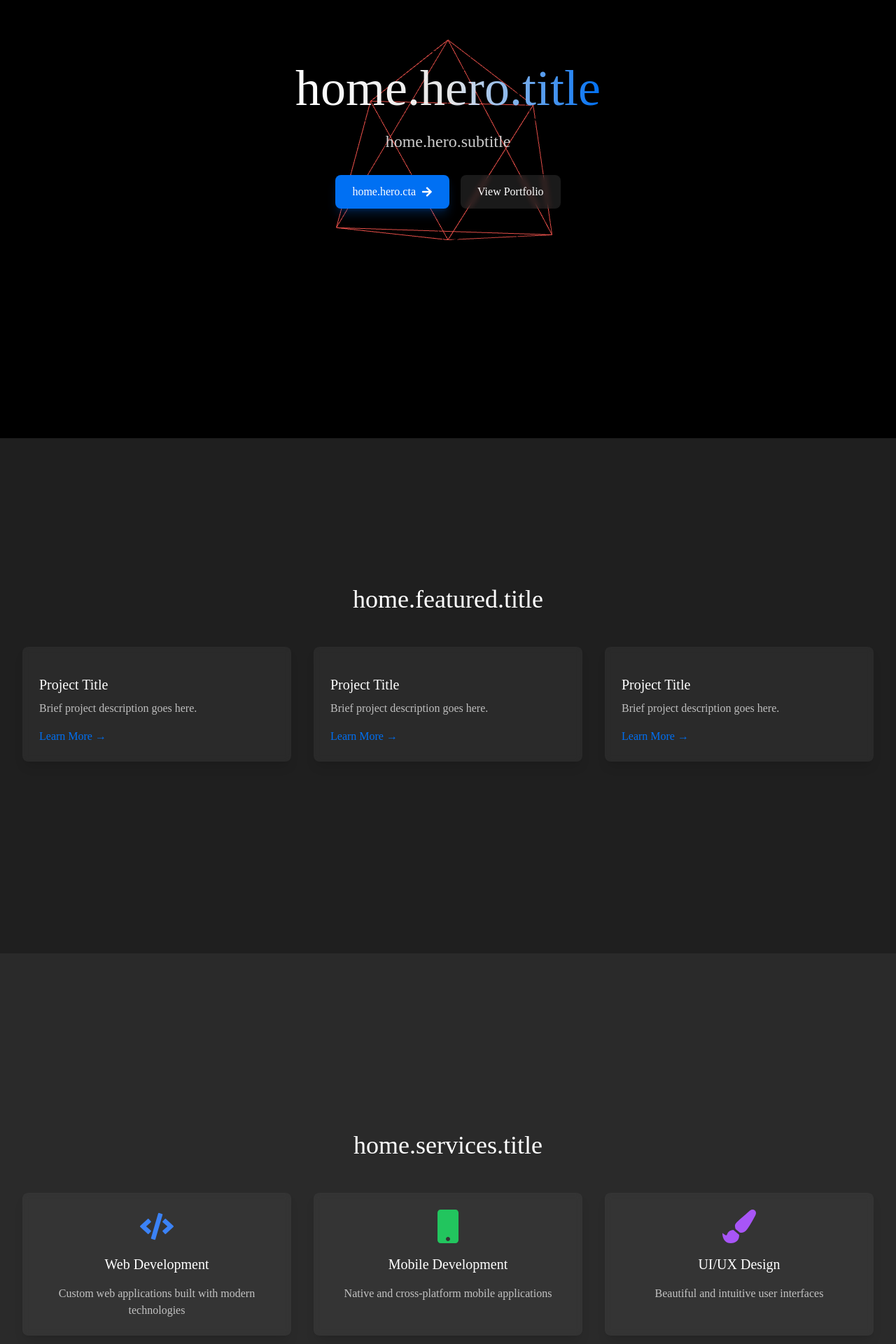
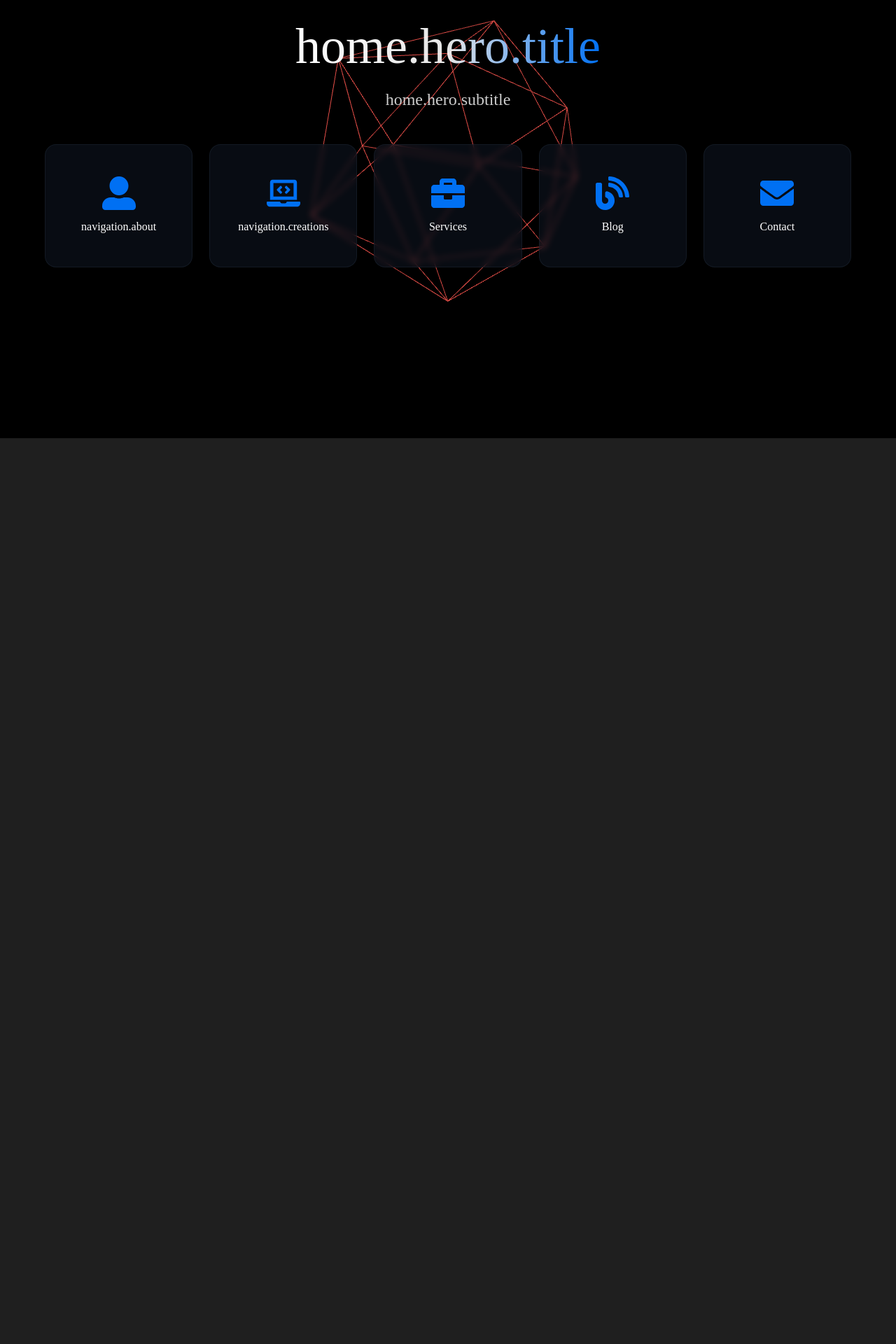
Before and after one commit to appar377/my-portfolio, a Next.js app: page /en in a window 1280 px wide. Shown: the part 174-2094 px from the top of the page at 70% size. After the commit the page ends 800 px from the top, so only its background shows below. Built offline with nearby package versions, Linux system fonts and the light colour scheme.

Commit message:
UI/UXの改善

```diff
--- a/src/app/[locale]/layout.tsx
+++ b/src/app/[locale]/layout.tsx
@@ -1,7 +1,7 @@
 'import client';
 import { NextIntlClientProvider } from 'next-intl';
-import Header from '@/components/Header';
 import Background from '@/components/Background';
+import SettingLang from '@/components/SettingLang';
 import '@/app/globals.css';
 import type { ReactNode } from 'react';
 
@@ -27,7 +27,9 @@ export default async function LocaleLayout({
       <html lang={locale}>
         <body>
           <Background />
-          <Header />
+          <div className="fixed top-4 right-4 z-50">
+            <SettingLang />
+          </div>
           <main>{children}</main>
         </body>
       </html>
--- a/src/app/[locale]/page.tsx
+++ b/src/app/[locale]/page.tsx
@@ -3,152 +3,85 @@
 import { useTranslations } from 'next-intl';
 import { motion } from 'framer-motion';
 import Link from 'next/link';
-import { FaArrowRight, FaCode, FaMobile, FaPaintBrush } from 'react-icons/fa';
+import { FaArrowRight, FaUserAlt, FaLaptopCode, FaBriefcase, FaBlog, FaEnvelope } from 'react-icons/fa';
 
-const services = [
-  {
-    id: 'webDev',
-    icon: FaCode,
-    color: 'text-blue-500',
-  },
-  {
-    id: 'mobileDev',
-    icon: FaMobile,
-    color: 'text-green-500',
-  },
-  {
-    id: 'design',
-    icon: FaPaintBrush,
-    color: 'text-purple-500',
-  },
+// アニメーションバリアント
+const containerVariants = {
+  hidden: { opacity: 0 },
+  visible: {
+    opacity: 1,
+    transition: {
+      staggerChildren: 0.1,
+      delayChildren: 0.3
+    }
+  }
+};
+
+const itemVariants = {
+  hidden: { y: 20, opacity: 0 },
+  visible: {
+    y: 0,
+    opacity: 1,
+    transition: { duration: 0.5 }
+  }
+};
+
+// ナビゲーションアイテム
+const navigationItems = [
+  { path: '/about', icon: FaUserAlt, labelKey: 'navigation.about' },
+  { path: '/creations', icon: FaLaptopCode, labelKey: 'navigation.creations' },
+  { path: '/services', icon: FaBriefcase, labelKey: 'navigation.services' },
+  { path: '/blog', icon: FaBlog, labelKey: 'navigation.blog' },
+  { path: '/contact', icon: FaEnvelope, labelKey: 'navigation.contact' }
 ];
 
 export default function Home() {
   const t = useTranslations();
-  console.log(t("home.hero.title"), t)
 
   return (
-    <div className="snap-y snap-mandatory">
-      {/* Hero Section */}
-      <section className="relative h-[calc(100vh-4rem)] flex items-center justify-center overflow-hidden snap-start">
-        {/* Removed gradient overlays for seamless 3D background */}
-
-        {/* Content */}
-        <div className="container relative z-10 text-center flex flex-col items-center justify-center h-full">
-          <motion.h1
-            initial={{ opacity: 0, y: 20 }}
+    <div className="flex flex-col items-center justify-center min-h-screen px-4 pb-10">
+      {/* ロゴとタイトル */}
+      <motion.div
+        initial={{ opacity: 0, y: -20 }}
         animate={{ opacity: 1, y: 0 }}
         transition={{ duration: 0.8 }}
-            className="text-5xl md:text-7xl font-display mb-6 bg-clip-text text-transparent bg-gradient-to-r from-white via-white/90 to-accent"
+        className="text-center mb-12"
       >
+        <h1 className="text-5xl md:text-7xl font-display mb-6 bg-clip-text text-transparent bg-gradient-to-r from-white via-white/90 to-accent">
           {t('home.hero.title')}
-          </motion.h1>
-          <motion.p
-            initial={{ opacity: 0, y: 20 }}
-            animate={{ opacity: 1, y: 0 }}
-            transition={{ duration: 0.8, delay: 0.2 }}
-            className="text-xl md:text-2xl text-white/80 mb-8 max-w-2xl mx-auto"
+        </h1>
+        <p className="text-xl md:text-2xl text-white/80 max-w-2xl mx-auto">
+          {t('home.hero.subtitle')}
+        </p>
+      </motion.div>
+
+      {/* ナビゲーションカード */}
+      <motion.div
+        variants={containerVariants}
+        initial="hidden"
+        animate="visible"
+        className="grid grid-cols-1 md:grid-cols-3 lg:grid-cols-5 gap-4 md:gap-6 max-w-6xl w-full"
       >
-            {t('home.hero.subtitle')}
-          </motion.p>
-          <motion.div
-            initial={{ opacity: 0, y: 20 }}
-            animate={{ opacity: 1, y: 0 }}
-            transition={{ duration: 0.8, delay: 0.4 }}
-            className="space-x-4"
-          >
-            <Link
-              href="/contact"
-              className="btn btn-primary shadow-lg shadow-accent/25 hover:shadow-accent/40 hover:scale-105 transition-all duration-300"
-            >
-              {t('home.hero.cta')}
-              <FaArrowRight className="ml-2" />
-            </Link>
-            <Link
-              href="/portfolio"
-              className="btn btn-secondary backdrop-blur-sm hover:scale-105 transition-all duration-300"
-            >
-              View Portfolio
-            </Link>
-          </motion.div>
-        </div>
-      </section>
-
-      {/* Featured Projects Section */}
-      <section className="snap-start min-h-screen flex flex-col justify-center py-20">
-        <div className="container">
-          <motion.h2
-            initial={{ opacity: 0, y: 20 }}
-            whileInView={{ opacity: 1, y: 0 }}
-            transition={{ duration: 0.5 }}
-            viewport={{ once: true }}
-            className="text-3xl md:text-4xl font-display text-center mb-12"
-          >
-            {t('home.featured.title')}
-          </motion.h2>
-          <div className="grid md:grid-cols-2 lg:grid-cols-3 gap-8">
-            {[1, 2, 3].map((_, index) => (
-              <motion.div
-                key={index}
-                initial={{ opacity: 0, y: 20 }}
-                whileInView={{ opacity: 1, y: 0 }}
-                transition={{ duration: 0.5, delay: index * 0.1 }}
-                viewport={{ once: true }}
-                className="card group hover:bg-foreground/10 transition-colors"
-              >
-                <div className="aspect-w-16 aspect-h-9 mb-4 overflow-hidden rounded-lg">
-                  <div className="w-full h-full bg-foreground/20" />
-                </div>
-                <h3 className="text-xl font-display mb-2">Project Title</h3>
-                <p className="text-foreground/70 mb-4">Brief project description goes here.</p>
-                <Link href="/portfolio" className="text-accent hover:text-accent-hover">
-                  Learn More →
-                </Link>
-              </motion.div>
-            ))}
-          </div>
-        </div>
-      </section>
-
-      {/* Services Preview Section */}
-      <section className="snap-start min-h-screen flex flex-col justify-center py-20 bg-foreground/5">
-        <div className="container">
-          <motion.h2
-            initial={{ opacity: 0, y: 20 }}
-            whileInView={{ opacity: 1, y: 0 }}
-            transition={{ duration: 0.5 }}
-            viewport={{ once: true }}
-            className="text-3xl md:text-4xl font-display text-center mb-12"
-          >
-            {t('home.services.title')}
-          </motion.h2>
-          <div className="grid md:grid-cols-3 gap-8">
-            {services.map((service, index) => {
-              const Icon = service.icon;
+        {navigationItems.map((item) => {
+          const Icon = item.icon;
           return (
             <motion.div
-                  key={service.id}
-                  initial={{ opacity: 0, y: 20 }}
-                  whileInView={{ opacity: 1, y: 0 }}
-                  transition={{ duration: 0.5, delay: index * 0.1 }}
-                  viewport={{ once: true }}
-                  className="card text-center hover:bg-foreground/10 transition-colors"
+              key={item.path}
+              variants={itemVariants}
+              whileHover={{ scale: 1.05, y: -5 }}
+              whileTap={{ scale: 0.95 }}
+              className="group"
             >
-                  <div className={`${service.color} mb-4`}>
-                    <Icon className="w-12 h-12 mx-auto" />
-                  </div>
-                  <h3 className="text-xl font-display mb-4">
-                    {t(`services.${service.id}.title`)}
-                  </h3>
-                  <p className="text-foreground/70">
-                    {t(`services.${service.id}.description`)}
-                  </p>
+              <Link href={item.path} className="flex flex-col items-center justify-center h-36 md:h-44 w-full bg-gray-900/50 backdrop-blur-sm rounded-2xl border border-gray-800/50 hover:border-accent/50 shadow-lg transition-all duration-300 hover:shadow-accent/20 overflow-hidden relative">
+                <div className="absolute inset-0 bg-gradient-to-br from-transparent to-accent/5 opacity-0 group-hover:opacity-100 transition-opacity duration-300" />
+                <Icon className="text-4xl md:text-5xl mb-3 text-accent group-hover:text-accent" />
+                <span className="text-white font-medium">{t(item.labelKey)}</span>
+                <div className="absolute -bottom-1 left-0 w-full h-1 bg-gradient-to-r from-transparent via-accent to-transparent transform scale-x-0 group-hover:scale-x-100 transition-transform duration-300" />
+              </Link>
             </motion.div>
           );
         })}
-          </div>
-        </div>
-      </section>
+      </motion.div>
     </div>
   );
 }
--- a/src/app/[locale]/services/page.tsx
+++ b/src/app/[locale]/services/page.tsx
@@ -3,17 +3,17 @@
 import { useTranslations } from 'next-intl';
 import { motion } from 'framer-motion';
 import Link from 'next/link';
-import { FaCode, FaMobile, FaPalette, FaServer } from 'react-icons/fa';
+import { FaReact, FaRobot, FaPalette, FaClipboardCheck, FaArrowRight } from 'react-icons/fa';
 
 const services = [
   {
     id: 'webDev',
-    icon: FaCode,
+    icon: FaReact,
     color: 'text-blue-500',
   },
   {
     id: 'mobileDev',
-    icon: FaMobile,
+    icon: FaRobot,
     color: 'text-green-500',
   },
   {
@@ -23,7 +23,7 @@ const services = [
   },
   {
     id: 'backendDev',
-    icon: FaServer,
+    icon: FaClipboardCheck,
     color: 'text-yellow-500',
   },
 ];
@@ -41,7 +41,7 @@ export default function Services() {
           {t('services.title')}
         </h1>
 
-        <div className="grid md:grid-cols-2 lg:grid-cols-4 gap-8">
+        <div className="grid md:grid-cols-2 lg:grid-cols-4 gap-8 mb-20">
           {services.map((service, index) => {
             const Icon = service.icon;
             return (
@@ -50,27 +50,44 @@ export default function Services() {
                 initial={{ opacity: 0, y: 20 }}
                 animate={{ opacity: 1, y: 0 }}
                 transition={{ duration: 0.5, delay: index * 0.1 }}
-                className="bg-background p-8 rounded-lg shadow-lg hover:shadow-xl transition-shadow"
+                className="bg-background/50 backdrop-blur-sm p-8 rounded-lg shadow-lg hover:shadow-xl hover:bg-background/70 transition-all border border-white/10"
               >
-                <div className={`${service.color} mb-4`}>
-                  <Icon className="w-12 h-12" />
+                <div className={`${service.color} mb-4 flex justify-center`}>
+                  <Icon className="w-16 h-16" />
                 </div>
-                <h3 className="text-xl font-display mb-4">
+                <h3 className="text-xl font-display mb-4 text-center">
                   {t(`services.${service.id}.title`)}
                 </h3>
-                <p className="text-foreground/70 mb-6">
+                <p className="text-foreground/70 text-center">
                   {t(`services.${service.id}.description`)}
                 </p>
-                <Link
-                  href={`/services/${service.id}`}
-                  className="btn btn-secondary"
-                >
-                  Learn More
-                </Link>
               </motion.div>
             );
           })}
         </div>
+
+        {/* お問い合わせセクション */}
+        <motion.div
+          initial={{ opacity: 0, y: 20 }}
+          animate={{ opacity: 1, y: 0 }}
+          transition={{ delay: 0.4 }}
+          className="max-w-2xl mx-auto text-center bg-background/30 backdrop-blur-md p-8 rounded-xl border border-white/10 shadow-lg"
+        >
+          <h2 className="text-2xl font-display mb-4">その他のご依頼も承ります</h2>
+          <p className="text-foreground/80 mb-8">
+            上記に記載がないお仕事についても、お気軽にご相談ください。
+            スキルと経験を活かして、さまざまなプロジェクトに対応いたします。
+            まずはお問い合わせからお願いします。
+          </p>
+
+          <Link
+            href="/contact"
+            className="btn btn-primary btn-lg shadow-lg shadow-accent/25 hover:shadow-accent/40 hover:scale-105 transition-all duration-300 group"
+          >
+            {t('contact.getInTouch')}
+            <FaArrowRight className="ml-2 group-hover:translate-x-1 transition-transform" />
+          </Link>
+        </motion.div>
       </motion.div>
     </div>
   );
--- a/src/i18n/messages/en.json
+++ b/src/i18n/messages/en.json
@@ -4,19 +4,21 @@
     "portfolio": "Portfolio",
     "services": "Services",
     "blog": "Blog",
-    "contact": "Contact"
+    "contact": "Contact",
+    "about": "About",
+    "creations": "Creations"
   },
   "hero": {
     "title": "Welcome to My Portfolio",
-    "subtitle": "Full Stack Developer & Creative Designer",
+    "subtitle": "Frontend Developer & UI/UX Designer",
     "cta": "View My Work"
   },
   "home": {
     "title": "My Work",
     "hero": {
-      "title": "Welcome to My Portfolio",
-      "subtitle": "Full Stack Developer & Creative Designer",
-      "cta": "View My Work"
+      "title": "Yusuke Uwagaichi's Portfolio",
+      "subtitle": "Frontend Developer specializing in UI/UX Design",
+      "cta": "Contact Me"
     },
     "categories": {
       "web": "Web Applications",
@@ -42,26 +44,26 @@
   "services": {
     "title": "Services",
     "webDev": {
-      "title": "Web Development",
-      "description": "Custom web applications built with modern technologies"
+      "title": "Modern Frontend Development",
+      "description": "SPA/SSR web applications using React, TypeScript, and Vue.js/Nuxt.js. Responsive design and performance optimization."
     },
     "mobileDev": {
-      "title": "Mobile Development",
-      "description": "Native and cross-platform mobile applications"
+      "title": "Automation Systems",
+      "description": "Web automation systems using Python, Streamlit, and Flask. Process optimization and automation of repetitive tasks."
     },
     "design": {
-      "title": "UI/UX Design",
-      "description": "Beautiful and intuitive user interfaces"
+      "title": "UI/UX Design & Implementation",
+      "description": "User-friendly and beautiful interface design with frontend implementation. Optimizations and animations to enhance user experience."
     },
     "backendDev": {
-      "title": "Backend Development",
-      "description": "Robust and scalable backend systems and APIs"
+      "title": "Test Automation & Quality Assurance",
+      "description": "Test automation with Playwright and Jest. Building CI/CD pipelines to ensure code quality and continuous deployment."
     }
   },
   "contact": {
     "title": "Get in Touch",
     "getInTouch": "Get in Touch",
-    "description": "Feel free to reach out using the form or the contact information below.",
+    "description": "Feel free to reach out using the form below. I'll propose the best solution for your needs.",
     "address": "Address",
     "phone": "Phone",
     "email": "Email",
--- a/src/i18n/messages/ja.json
+++ b/src/i18n/messages/ja.json
@@ -4,19 +4,21 @@
     "portfolio": "ポートフォリオ",
     "services": "サービス",
     "blog": "ブログ",
-    "contact": "お問い合わせ"
+    "contact": "お問い合わせ",
+    "about": "自己紹介",
+    "creations": "作品集"
   },
   "hero": {
     "title": "ポートフォリオへようこそ",
-    "subtitle": "フルスタック開発者 & クリエイティブデザイナー",
+    "subtitle": "フロントエンド開発者 & UI/UXデザイナー",
     "cta": "作品を見る"
   },
   "home": {
     "title": "作品一覧",
     "hero": {
-      "title": "ポートフォリオへようこそ",
-      "subtitle": "フルスタック開発者 & クリエイティブデザイナー",
-      "cta": "作品を見る"
+      "title": "上垣内裕介のポートフォリオ",
+      "subtitle": "フロントエンド開発とUI/UXデザインを得意とするエンジニア",
+      "cta": "お問合せはこちら"
     },
     "categories": {
       "web": "Webアプリケーション",
@@ -42,26 +44,26 @@
   "services": {
     "title": "サービス",
     "webDev": {
-      "title": "Web開発",
-      "description": "最新技術を使用したカスタムWebアプリケーション"
+      "title": "モダンフロントエンド開発",
+      "description": "React、TypeScript、Vue.js/Nuxt.jsを使用した最新のSPA/SSRウェブアプリケーション開発。レスポンシブデザインとパフォーマンス最適化に対応。"
     },
     "mobileDev": {
-      "title": "モバイル開発",
-      "description": "ネイティブおよびクロスプラットフォームモバイルアプリ"
+      "title": "自動化システム構築",
+      "description": "Python、Streamlit、Flaskを活用したWeb自動化システムの開発。業務効率化や繰り返し作業の自動化を実現。"
     },
     "design": {
-      "title": "UI/UXデザイン",
-      "description": "美しく直感的なユーザーインターフェース"
+      "title": "UI/UXデザインと実装",
+      "description": "使いやすく美しいインターフェース設計とフロントエンド実装。ユーザー体験を向上させるための最適化とアニメーション。"
     },
     "backendDev": {
-      "title": "バックエンド開発",
-      "description": "堅牢でスケーラブルなバックエンドシステムとAPI"
+      "title": "テスト自動化と品質管理",
+      "description": "Playwright、Jest等を用いたテスト自動化。CI/CDパイプラインの構築によるコード品質の担保と継続的なデプロイの実現。"
     }
   },
   "contact": {
     "title": "お問い合わせ",
     "getInTouch": "お問い合わせはこちら",
-    "description": "下記フォームまたは連絡先からお気軽にご連絡ください。",
+    "description": "下記フォームからお気軽にご連絡ください。最適なソリューションについてご提案いたします。",
     "address": "住所",
     "phone": "電話番号",
     "email": "メールアドレス",
```
Also changed, not shown: src/components/SettingLang.tsx (+12 -7 lines). Lines whose indentation alone changed are shown as unchanged.
